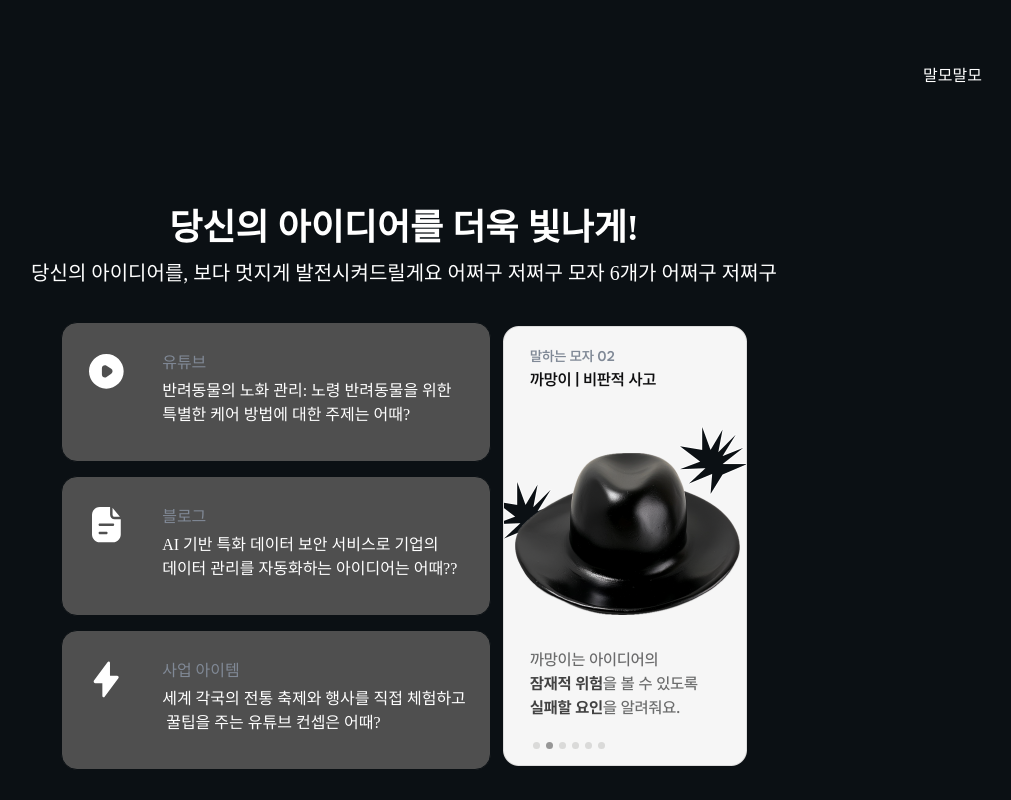
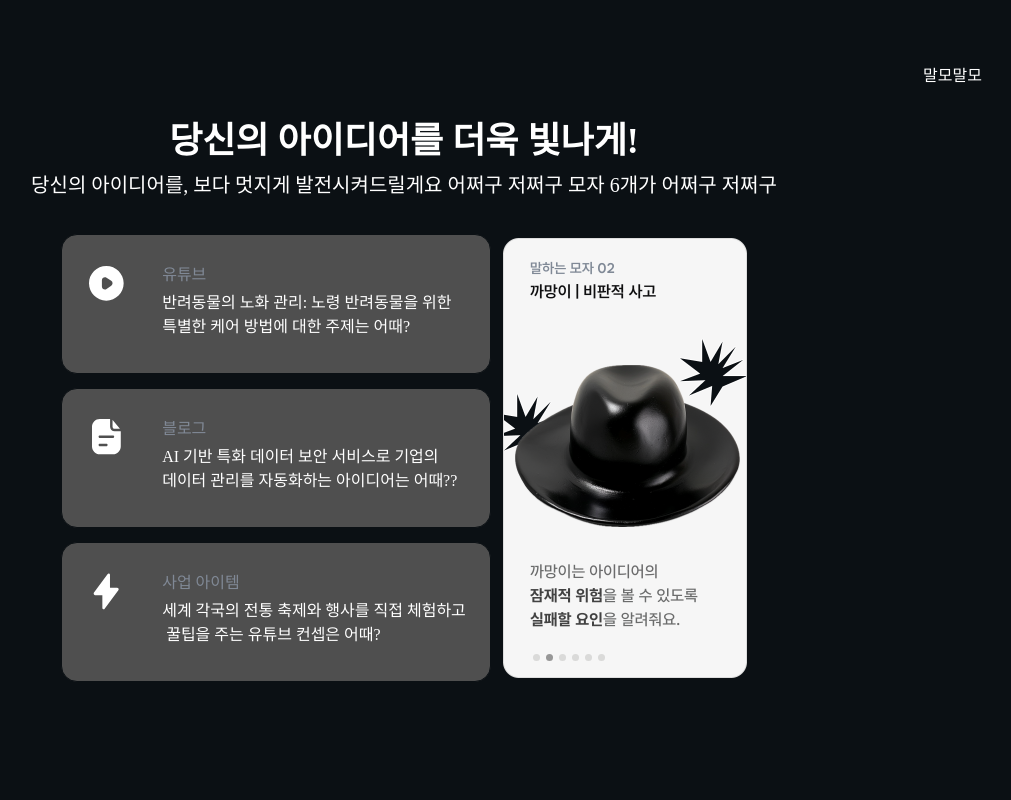
Before and after one commit to munseunggyu/malmo, a Next.js app: page /home in a window 1280 px wide. Shown: the whole page, without its empty margins (236-1247 px from the left). Built offline with nearby package versions, Linux system fonts and the light colour scheme; no server answers; a web font is replaced by a local one.

Commit message:
feat: 홈 중앙 정렬

```diff
--- a/src/app/_component/LoginAfterFirstView.tsx
+++ b/src/app/_component/LoginAfterFirstView.tsx
@@ -23,7 +23,7 @@ export default function LoginAfterFirstView() {
     { img: white, link, name: "white" }
   ];
   return (
-    <div className='mt-[205px] mx-auto flex flex-col items-center'>
+    <div className='mx-auto flex flex-col items-center justify-center h-full'>
       <h2 className='title1 leading-[130%] mb-xs'>
         당신의 아이디어를 더욱 빛나게!
       </h2>
```
